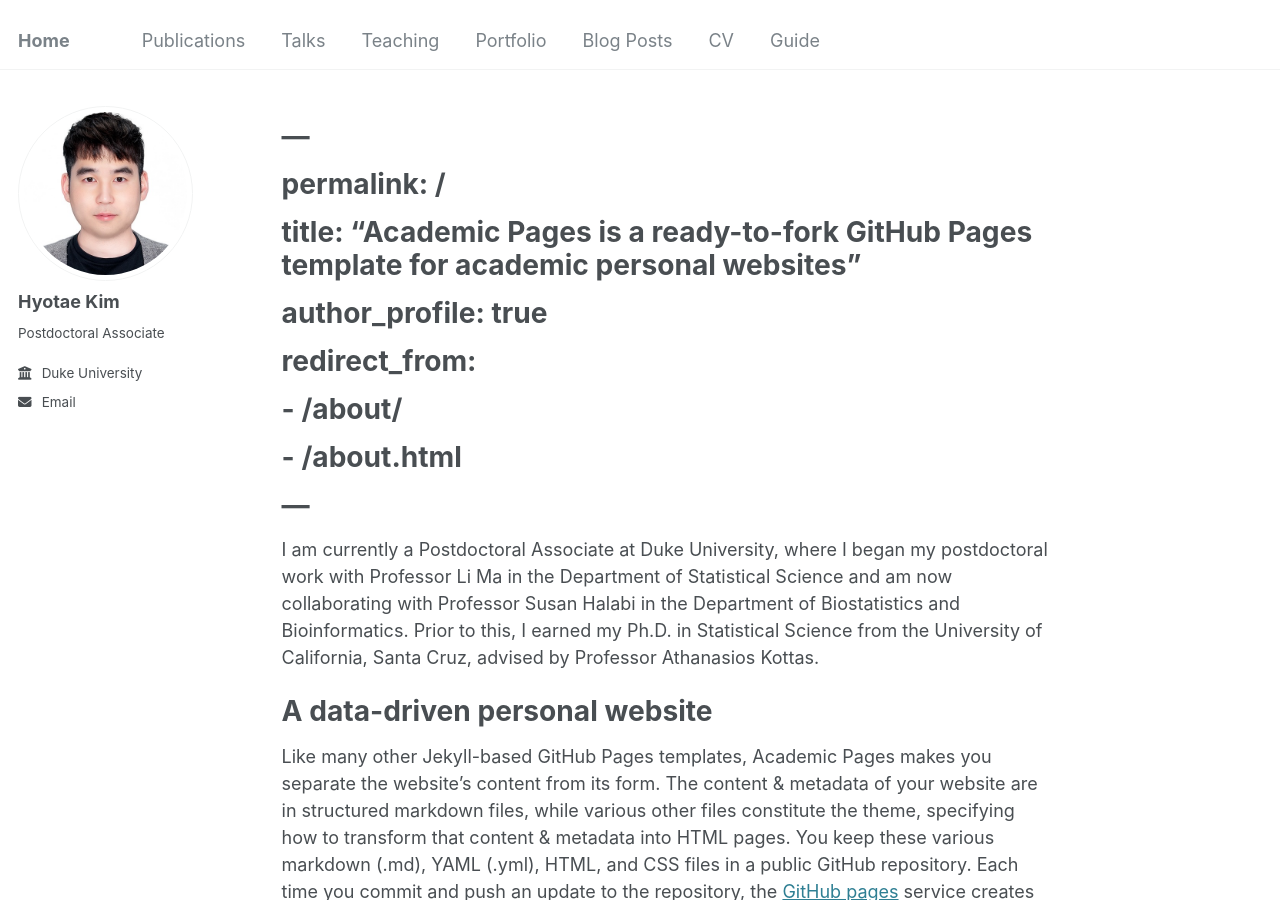
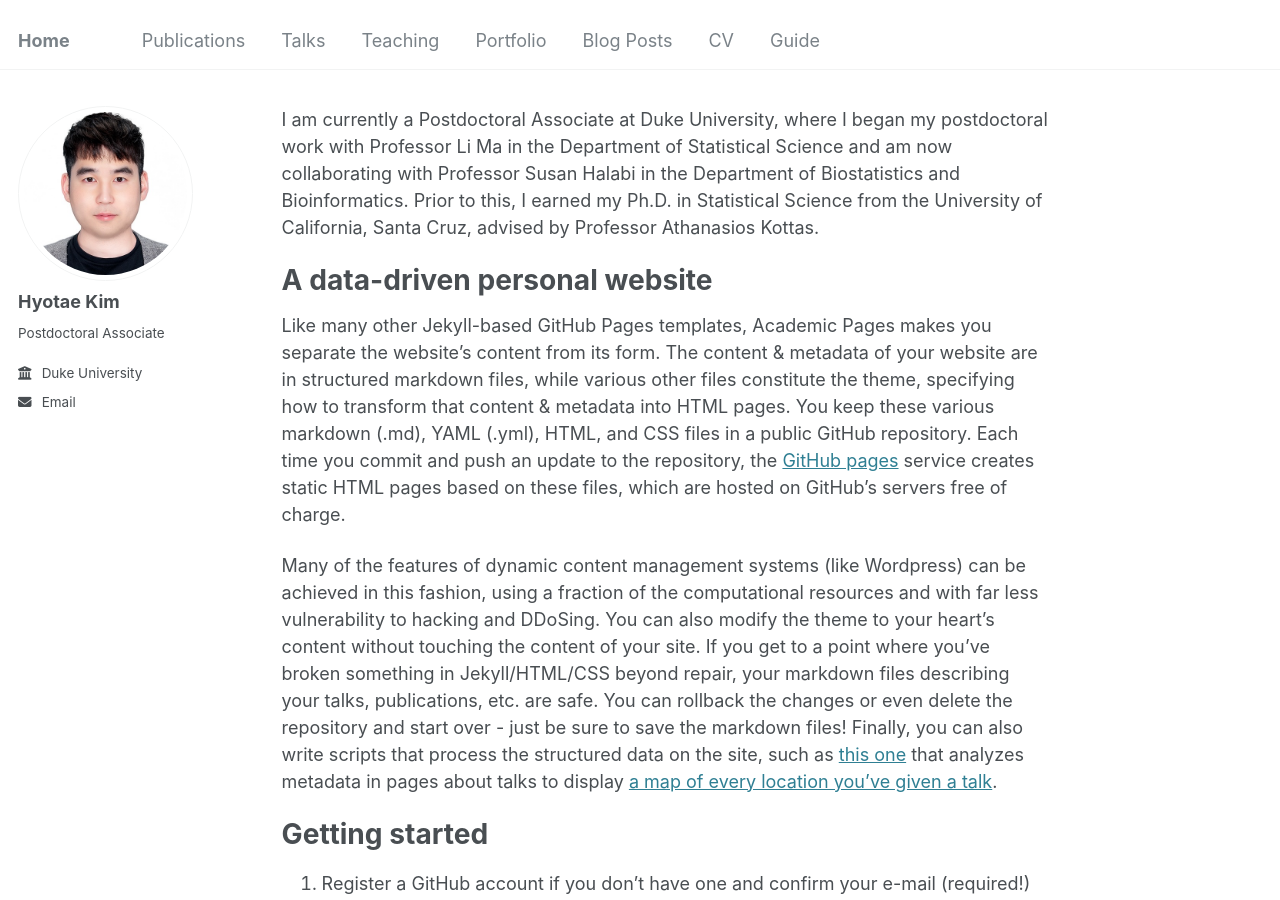
Before and after one commit to HyotaeKim/HyotaeKim.github.io, a Jekyll site: the page built from _pages/about.md, in a window 1280 px wide and 900 px high. Built offline with Jekyll 4.4.1, drawn with Linux system fonts in a browser that asks for light colours; our own code applies the rules of GitHub Pages for plain Markdown files.

Commit message:
Update about.md

```diff
--- a/_pages/about.md
+++ b/_pages/about.md
@@ -1,12 +1,3 @@
-# ---
-# permalink: /
-# title: "Academic Pages is a ready-to-fork GitHub Pages template for academic personal websites"
-# author_profile: true
-# redirect_from:
-#   - /about/
-#   - /about.html
-# ---
-
 I am currently a Postdoctoral Associate at Duke University, where I began my postdoctoral work with Professor Li Ma in the Department of Statistical Science and am now collaborating with Professor Susan Halabi in the Department of Biostatistics and Bioinformatics. Prior to this, I earned my Ph.D. in Statistical Science from the University of California, Santa Cruz, advised by Professor Athanasios Kottas.
 
 A data-driven personal website
```
